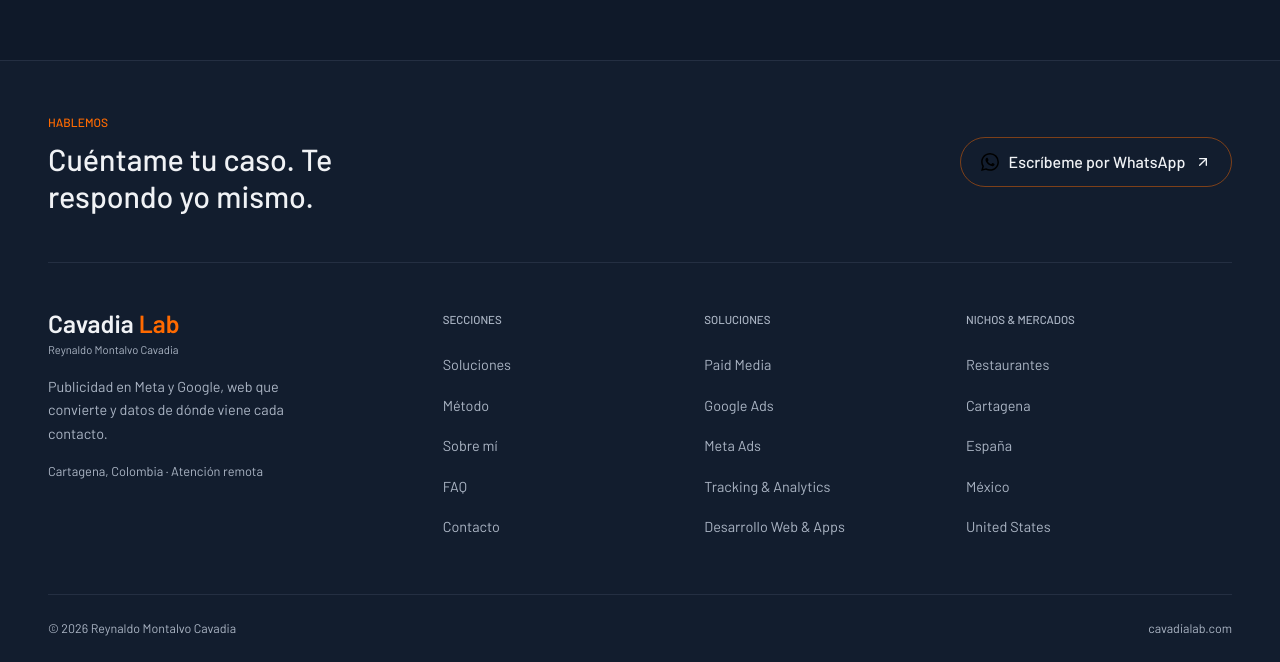
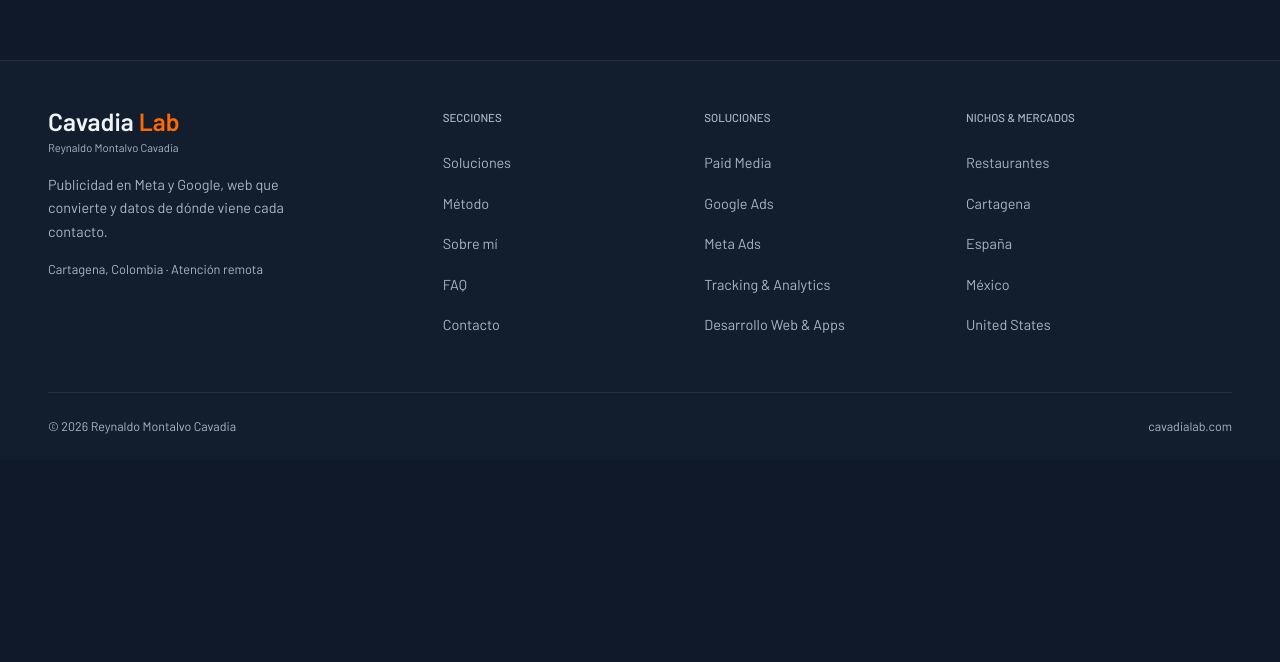
Before and after one commit to Rey10242/cavadialab, a React (Vite) app: page / in a window 1280 px wide. Shown: the part 4805-5467 px from the top of the page. After the commit the page ends 5265 px from the top, so only its background shows below. Built offline with nearby package versions, Linux system fonts and the light colour scheme.

Commit message:
Changes
Co-authored-by: Rey10242 <151770091+Rey10242@users.noreply.github.com>

```diff
--- a/src/components/SiteFooter.tsx
+++ b/src/components/SiteFooter.tsx
@@ -1,10 +1,6 @@
 import React from "react";
 import { Link, useLocation } from "react-router-dom";
-import { ArrowUpRight } from "lucide-react";
 import { landings } from "@/content/landings";
-import { whatsappUrl } from "@/content/site";
-import { trackWhatsAppClick } from "@/lib/gtag";
-import waLogo from "@/assets/logos/whatsapp.svg";
 
 const sectionLinks = [
   { hash: "#servicios", label: "Soluciones" },
@@ -32,23 +28,6 @@ const SiteFooter: React.FC = () => {
   return (
     <footer className="site-footer" role="contentinfo">
       <div className="page-shell">
-        <div className="footer-cta">
-          <div>
-            <span className="footer-eyebrow">Hablemos</span>
-            <p className="footer-claim">Cuéntame tu caso. Te respondo yo mismo.</p>
-          </div>
-          <a
-            className="footer-wa-btn"
-            href={whatsappUrl("mi proyecto")}
-            target="_blank"
-            rel="noopener noreferrer"
-            onClick={() => trackWhatsAppClick("footer")}
-          >
-            <img src={waLogo} alt="" width={18} height={18} />
-            Escríbeme por WhatsApp
-            <ArrowUpRight size={16} aria-hidden />
-          </a>
-        </div>
 
         <div className="footer-grid">
           <div className="footer-brand">
--- a/src/index.css
+++ b/src/index.css
@@ -279,12 +279,6 @@ input,textarea { font-size:1rem!important;min-height:44px; }
 
 /* ===== Site footer ===== */
 .site-footer { border-top:1px solid hsl(var(--border)); background:hsl(var(--card) / .6); margin-top:6rem; }
-.footer-cta { display:flex;align-items:center;justify-content:space-between;gap:2rem;padding:3rem 0;border-bottom:1px solid hsl(var(--border)); }
-.footer-eyebrow { color:hsl(var(--primary));font-size:.75rem;font-weight:500;letter-spacing:.14em;text-transform:uppercase; }
-.footer-claim { font-size:clamp(1.4rem,3vw,1.9rem);font-weight:500;line-height:1.2;margin-top:.5rem;max-width:22ch; }
-.footer-wa-btn { display:inline-flex;align-items:center;gap:.6rem;min-height:48px;padding:.75rem 1.25rem;border:1px solid hsl(var(--primary) / .45);border-radius:999px;font-weight:500;color:hsl(var(--foreground));white-space:nowrap;transition:border-color .25s,background .25s,color .25s,box-shadow .25s,transform .25s; }
-.footer-wa-btn img { width:18px;height:18px; }
-.footer-wa-btn:hover { border-color:hsl(var(--primary));background:hsl(var(--primary) / .1);color:hsl(var(--primary));box-shadow:0 10px 30px -12px hsl(var(--primary) / .45);transform:translateY(-2px); }
 .footer-grid { display:grid;grid-template-columns:1.6fr 1fr 1fr 1.2fr;gap:2.5rem;padding:3rem 0; }
 .footer-brand .brand-lockup { min-height:0; }
 .footer-tagline { color:hsl(var(--muted-foreground));font-size:.9rem;line-height:1.65;margin-top:1rem;max-width:34ch; }
@@ -299,8 +293,7 @@ input,textarea { font-size:1rem!important;min-height:44px; }
 @media (max-width:1100px) { .footer-grid { grid-template-columns:1fr 1fr;gap:2rem; } }
 @media (max-width:767px) {
   .site-footer { margin-top:3.5rem; }
-  .footer-cta { flex-direction:column;align-items:flex-start;gap:1.25rem;padding:2.25rem 0; }
   .footer-grid { grid-template-columns:1fr 1fr;gap:1.75rem;padding:2.25rem 0; }
   .footer-brand { grid-column:1 / -1; }
 }
-@media (prefers-reduced-motion:reduce) { .footer-wa-btn, .footer-link, .footer-link::after { transition:none; } }
+@media (prefers-reduced-motion:reduce) { .footer-link, .footer-link::after { transition:none; } }
```
